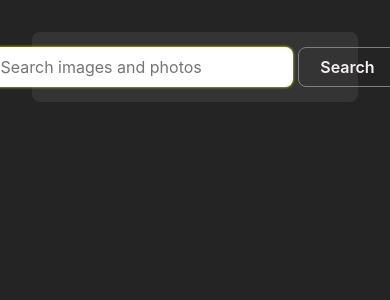
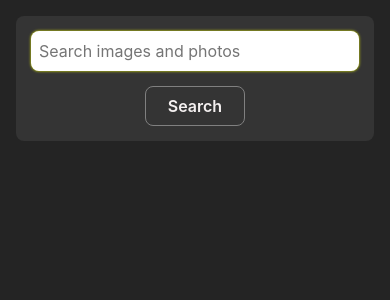
Before and after one commit to DariaYurko/goit-react-hw-04, a React (Vite) app: page / in a window 390 px wide. Shown: the top 300 px of the page. Built offline with nearby package versions, Linux system fonts and the light colour scheme.

Commit message:
refactor: update style

```diff
--- a/src/App.css
+++ b/src/App.css
@@ -10,3 +10,10 @@
   align-items: center;
   row-gap: 50px;
 }
+
+@media only screen and (max-width: 767px) {
+  #root {
+    padding: 1rem;
+    row-gap: 15px;
+  }
+}
--- a/src/components/ImageCard/ImageCard.module.css
+++ b/src/components/ImageCard/ImageCard.module.css
@@ -1,9 +1,22 @@
-.pictureThumb{
+.pictureThumb {
    width: 100%;
    height: 300px;
 }
-.picture{
+
+.picture {
    width: 100%;
    height: 100%;
    object-fit: cover;
 }
+
+@media only screen and (max-width: 1023px) {
+   .pictureThumb {
+      height: 300px;
+   }
+}
+
+@media only screen and (max-width: 500px) {
+   .pictureThumb {
+      height: 200px;
+   }
+}
--- a/src/components/ImageGallery/ImageGallery.module.css
+++ b/src/components/ImageGallery/ImageGallery.module.css
@@ -8,7 +8,25 @@
    width: calc((100% - 40px) / 3);
    transition: 250ms ease;
 }
+
 .gallaryItem:hover {
    cursor: pointer;
    box-shadow: 0px 0px 12px 7px rgba(243, 241, 241, 0.402);
 }
+
+
+@media only screen and (max-width: 1023px) {
+   .gallaryItem {
+      width: calc((100% - 20px) / 2);
+   }
+}
+
+@media only screen and (max-width: 767px) {
+   .gallaryList {
+      gap: 10px;
+   }
+
+   .gallaryItem {
+      width: 100%
+   }
+}
--- a/src/components/SearchBar/SearchBar.module.css
+++ b/src/components/SearchBar/SearchBar.module.css
@@ -1,18 +1,20 @@
-.header{
+.header {
    width: 100%;
 }
-.form{
+
+.form {
    background-color: rgba(71, 71, 71, 0.457);
-   padding: 15px ;
+   padding: 15px;
    border-radius: 8px;
 
    display: flex;
+
    justify-content: center;
    align-items: center;
    column-gap: 5px;
 }
 
-.input{
+.input {
    color: #474545;
    line-height: 1.5;
    padding: 8px;
@@ -20,7 +22,7 @@
    min-width: 300px;
 }
 
-.button{
+.button {
    font-size: 16px;
    font-weight: 600;
    border-radius: 8px;
@@ -38,3 +40,14 @@
    transition: all 250ms linear;
    cursor: pointer;
 }
+
+@media only screen and (max-width: 767px) {
+   .form {
+      flex-direction: column;
+      row-gap: 15px;
+   }
+
+   .input {
+      min-width: 100%;
+   }
+}
```
